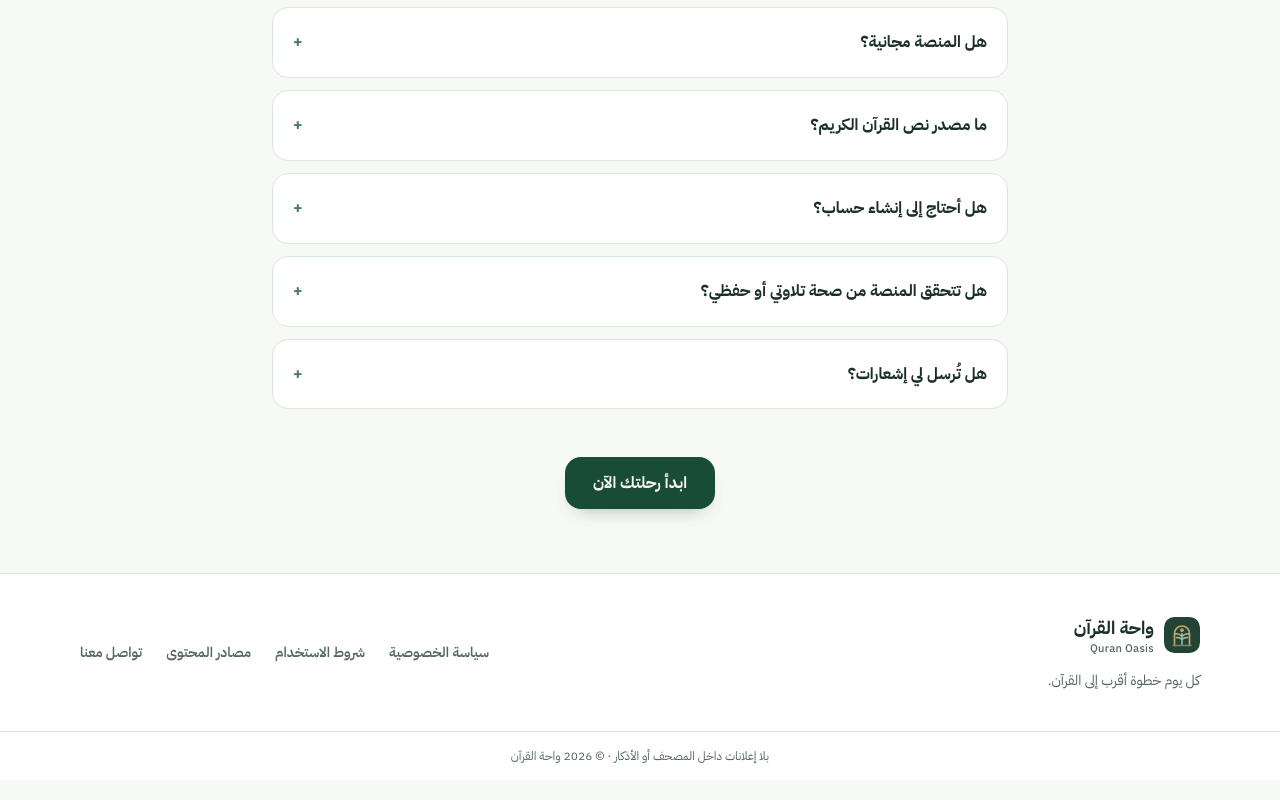
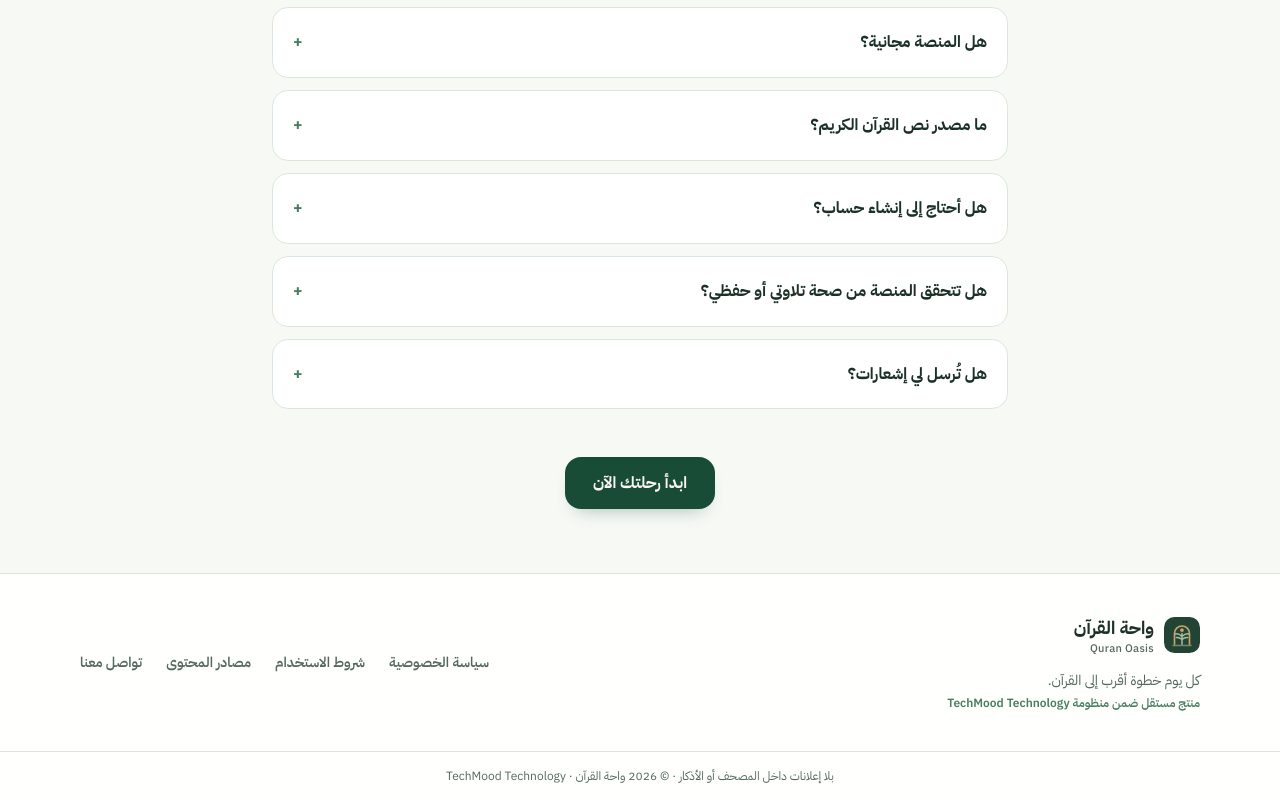
Before and after one commit to IbrahemJBadawi/IbrahemJBadawi, a Next.js app in the folder quran-oasis/: page / in a window 1280 px wide. Shown: the part 2732-3532 px from the top of the page. Built offline with nearby package versions, Linux system fonts and the light colour scheme; no server answers; a web font is replaced by a local one.

Commit message:
style(quran-oasis): add subtle TechMood attribution in footer

```diff
--- a/quran-oasis/src/components/layout/Footer.tsx
+++ b/quran-oasis/src/components/layout/Footer.tsx
@@ -11,11 +11,12 @@ const LINKS = [
 
 export function Footer() {
   return (
-    <footer className="border-t border-line bg-surface">
+    <footer className="border-t border-line bg-surface/95">
       <div className="mx-auto flex max-w-6xl flex-col gap-6 px-4 py-10 md:flex-row md:items-center md:justify-between">
         <div>
           <Logo />
           <p className="mt-2 text-sm text-muted">{SITE.tagline}</p>
+          <p className="mt-1 text-xs font-semibold text-accent">منتج مستقل ضمن منظومة TechMood Technology</p>
         </div>
         <nav aria-label="روابط التذييل" className="flex flex-wrap gap-x-6 gap-y-2 text-sm font-semibold">
           {LINKS.map((l) => (
@@ -26,7 +27,7 @@ export function Footer() {
         </nav>
       </div>
       <p className="border-t border-line py-4 text-center text-xs text-muted">
-        بلا إعلانات داخل المصحف أو الأذكار · © {new Date().getFullYear()} {SITE.name}
+        بلا إعلانات داخل المصحف أو الأذكار · © {new Date().getFullYear()} {SITE.name} · TechMood Technology
       </p>
     </footer>
   );
```
